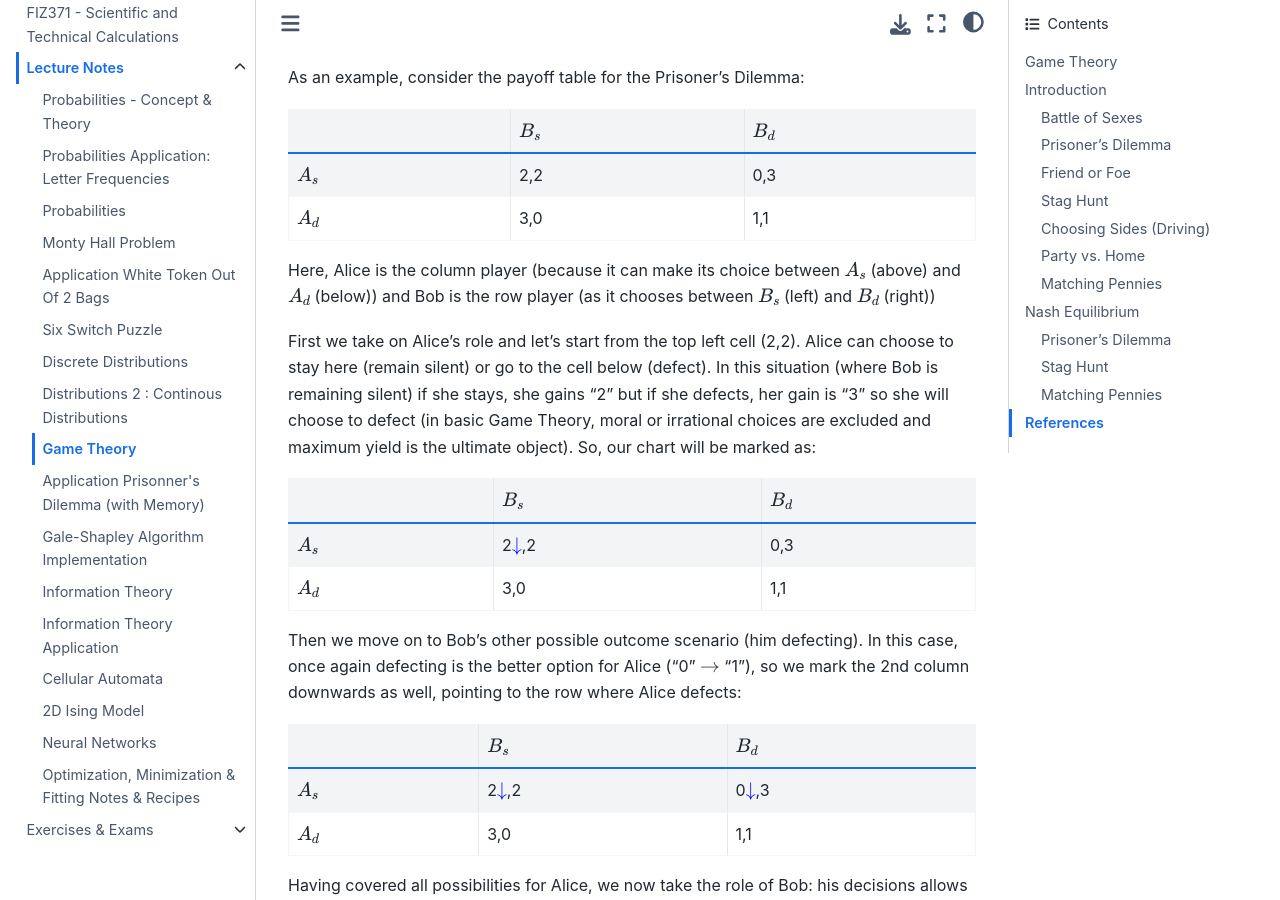
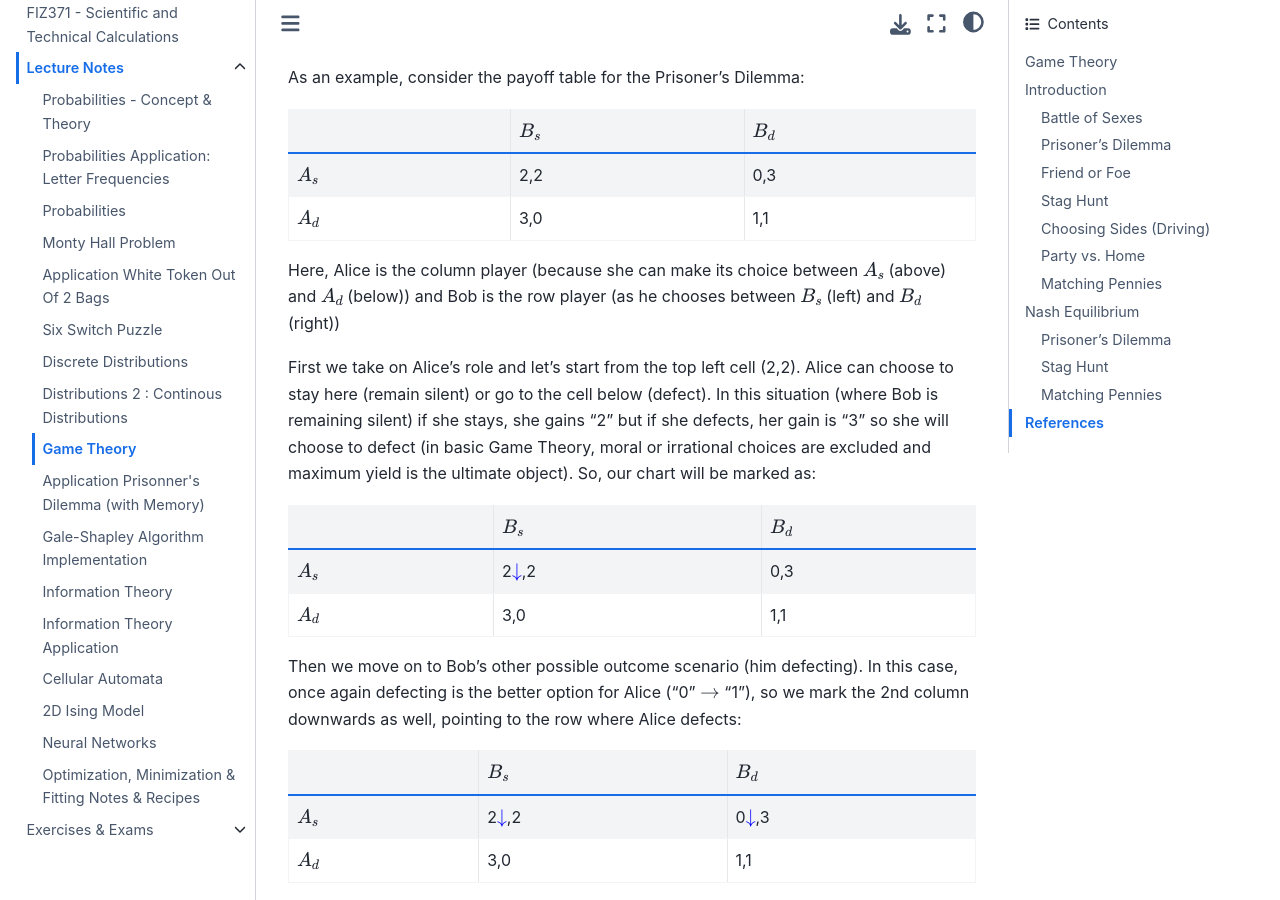
Before and after one commit to emresururi/FIZ371, a Jupyter Book: the page built from FIZ371_LN25_EST_Game_Theory.md, in a window 1280 px wide and 900 px high, scrolled down 10544 px. Built offline with Jupyter Book 1.0.4 settings and Sphinx 7.4.7 and the Sphinx Book theme 1.1.4, drawn with Linux system fonts in a browser that asks for light colours.

Commit message:
Minor correction to pronouns.

```diff
--- a/FIZ371_LN25_EST_Game_Theory.md
+++ b/FIZ371_LN25_EST_Game_Theory.md
@@ -380,7 +380,7 @@ As an example, consider the payoff table for the Prisoner's Dilemma:
 |$A_{s}$|2,2|0,3
 |$A_{d}$|3,0|1,1
 
-Here, Alice is the column player (because it can make its choice between $A_s$ (above) and $A_d$ (below)) and Bob is the row player (as it chooses between $B_s$ (left) and $B_d$ (right))
+Here, Alice is the column player (because she can make its choice between $A_s$ (above) and $A_d$ (below)) and Bob is the row player (as he chooses between $B_s$ (left) and $B_d$ (right))
 
 First we take on Alice's role and let's start from the top left cell (2,2). Alice can choose to stay here (remain silent) or go to the cell below (defect). In this situation (where Bob is remaining silent) if she stays, she gains "2" but if she defects, her gain is "3" so she will choose to defect (in basic Game Theory, moral or irrational choices are excluded and maximum yield is the ultimate object). So, our chart will be marked as:
 
```
Also changed, not shown: other parts of FIZ371_LN25_EST_Game_Theory.md (+1 -1 lines).
